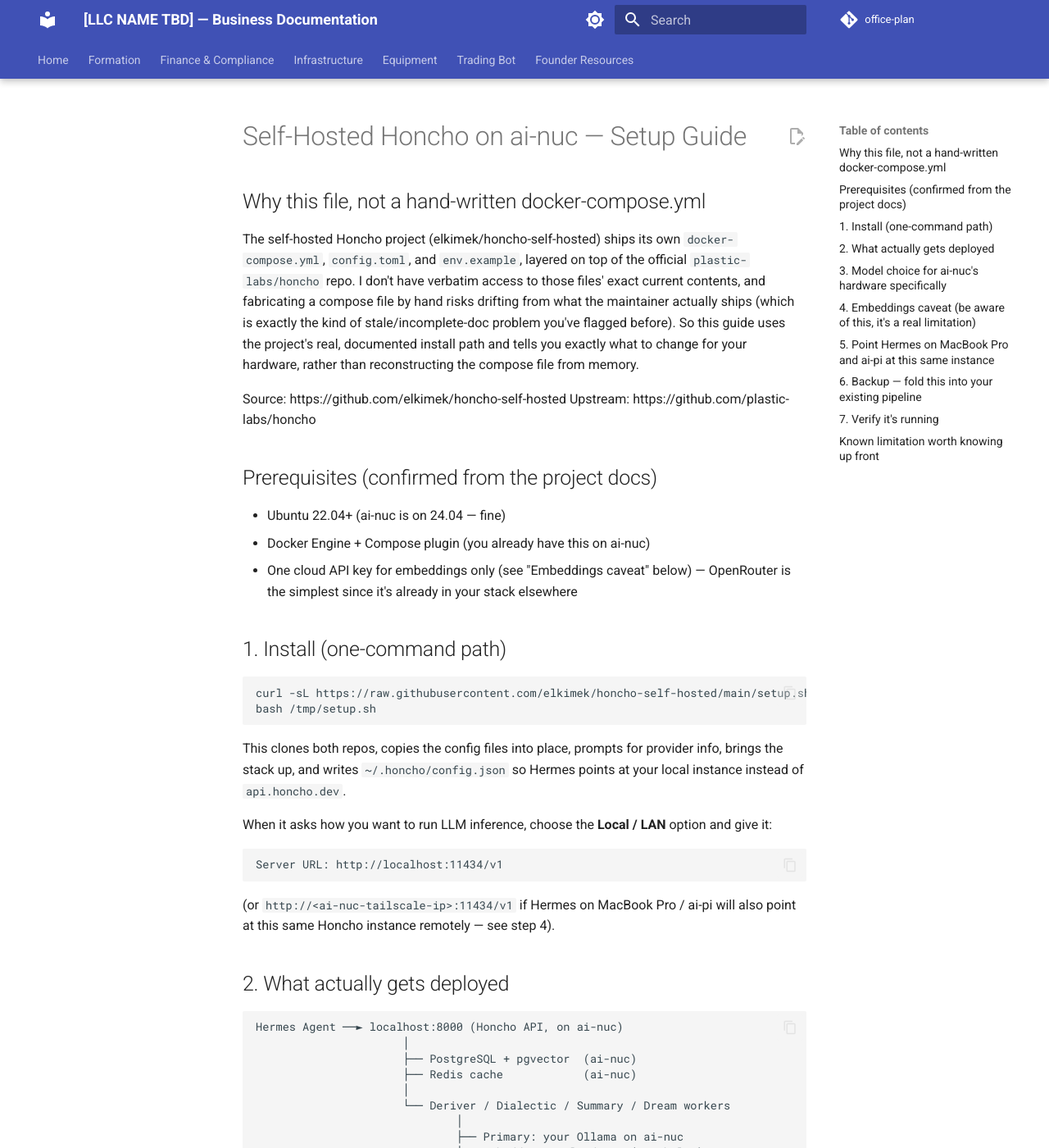
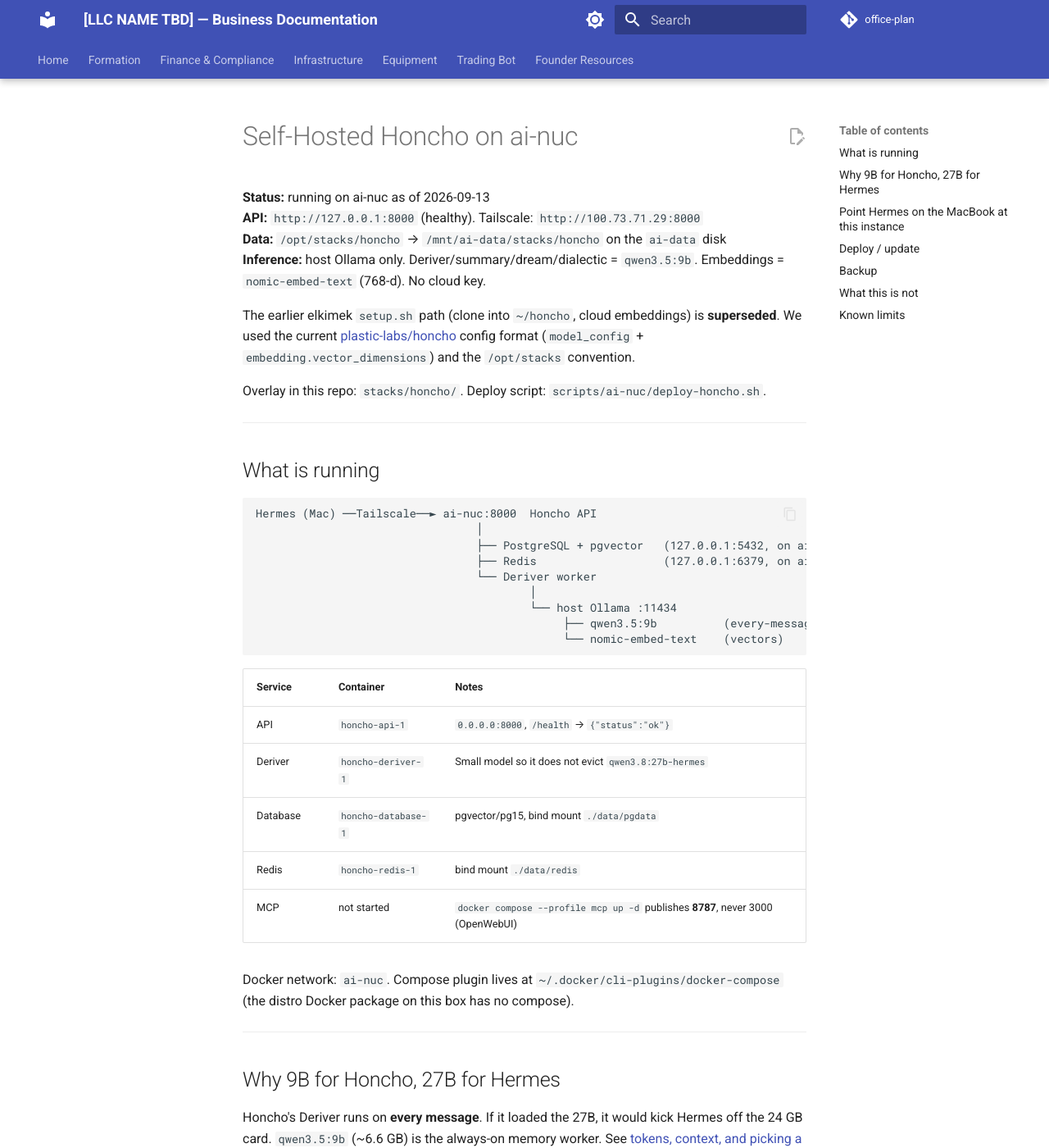
Before and after one commit to bryanwills/office-plan, an MkDocs documentation site: the page built from docs/infrastructure/honcho-ai-nuc-setup.md, in a window 1280 px wide and 1400 px high. Shown: the whole window at 82% size. Built offline with MkDocs 1.6.1 and Material for MkDocs 9.7.7, drawn with Linux system fonts in a browser that asks for light colours; comment, search, counter and statistics services are not loaded; some of the changed text lies outside the part shown.

Commit message:
feat(infra): run Honcho on /opt/stacks with local Ollama memory
Co-authored-by: Cursor <cursoragent@cursor.com>

````diff
--- a/docs/infrastructure/honcho-ai-nuc-setup.md
+++ b/docs/infrastructure/honcho-ai-nuc-setup.md
@@ -1,145 +1,100 @@
-# Self-Hosted Honcho on ai-nuc — Setup Guide
+# Self-Hosted Honcho on ai-nuc
 
-## Why this file, not a hand-written docker-compose.yml
+**Status:** running on ai-nuc as of 2026-09-13
+**API:** `http://127.0.0.1:8000` (healthy). Tailscale: `http://100.73.71.29:8000`
+**Data:** `/opt/stacks/honcho` → `/mnt/ai-data/stacks/honcho` on the `ai-data` disk
+**Inference:** host Ollama only. Deriver/summary/dream/dialectic = `qwen3.5:9b`. Embeddings = `nomic-embed-text` (768-d). No cloud key.
 
-The self-hosted Honcho project (elkimek/honcho-self-hosted) ships its own
-`docker-compose.yml`, `config.toml`, and `env.example`, layered on top of the
-official `plastic-labs/honcho` repo. I don't have verbatim access to those
-files' exact current contents, and fabricating a compose file by hand risks
-drifting from what the maintainer actually ships (which is exactly the kind
-of stale/incomplete-doc problem you've flagged before). So this guide uses
-the project's real, documented install path and tells you exactly what to
-change for your hardware, rather than reconstructing the compose file from
-memory.
+The earlier elkimek `setup.sh` path (clone into `~/honcho`, cloud embeddings) is **superseded**. We used the current [plastic-labs/honcho](https://github.com/plastic-labs/honcho) config format (`model_config` + `embedding.vector_dimensions`) and the `/opt/stacks` convention.
 
-Source: https://github.com/elkimek/honcho-self-hosted
-Upstream: https://github.com/plastic-labs/honcho
+Overlay in this repo: `stacks/honcho/`. Deploy script: `scripts/ai-nuc/deploy-honcho.sh`.
 
-## Prerequisites (confirmed from the project docs)
+---
 
-- Ubuntu 22.04+ (ai-nuc is on 24.04 — fine)
-- Docker Engine + Compose plugin (you already have this on ai-nuc)
-- One cloud API key for embeddings only (see "Embeddings caveat" below) —
-  OpenRouter is the simplest since it's already in your stack elsewhere
+## What is running
 
-## 1. Install (one-command path)
+```
+Hermes (Mac) ──Tailscale──► ai-nuc:8000  Honcho API
+                                 │
+                                 ├── PostgreSQL + pgvector   (127.0.0.1:5432, on ai-data)
+                                 ├── Redis                   (127.0.0.1:6379, on ai-data)
+                                 └── Deriver worker
+                                         │
+                                         └── host Ollama :11434
+                                              ├── qwen3.5:9b          (every-message work)
+                                              └── nomic-embed-text    (vectors)
+```
+
+| Service | Container | Notes |
+|---|---|---|
+| API | `honcho-api-1` | `0.0.0.0:8000`, `/health` → `{"status":"ok"}` |
+| Deriver | `honcho-deriver-1` | Small model so it does not evict `qwen3.8:27b-hermes` |
+| Database | `honcho-database-1` | pgvector/pg15, bind mount `./data/pgdata` |
+| Redis | `honcho-redis-1` | bind mount `./data/redis` |
+| MCP | not started | `docker compose --profile mcp up -d` publishes **8787**, never 3000 (OpenWebUI) |
+
+Docker network: `ai-nuc`. Compose plugin lives at `~/.docker/cli-plugins/docker-compose` (the distro Docker package on this box has no compose).
+
+---
+
+## Why 9B for Honcho, 27B for Hermes
+
+Honcho's Deriver runs on **every message**. If it loaded the 27B, it would kick Hermes off the 24 GB card. `qwen3.5:9b` (~6.6 GB) is the always-on memory worker. See [tokens, context, and picking a model](tokens-context-and-picking-a-model.md).
+
+---
+
+## Point Hermes on the MacBook at this instance
 
 ```bash
-curl -sL https://raw.githubusercontent.com/elkimek/honcho-self-hosted/main/setup.sh -o /tmp/setup.sh
-bash /tmp/setup.sh
+mkdir -p ~/.honcho
+# from the office-plan clone on the Mac:
+cp stacks/honcho/hermes-config.json ~/.honcho/config.json
 ```
 
-This clones both repos, copies the config files into place, prompts for
-provider info, brings the stack up, and writes `~/.honcho/config.json` so
-Hermes points at your local instance instead of `api.honcho.dev`.
+That file already has `"baseUrl": "http://100.73.71.29:8000"`. Start a **new** Hermes session after copying. On ai-nuc itself, `~/.honcho/config.json` points at `http://127.0.0.1:8000`.
 
-When it asks how you want to run LLM inference, choose the **Local / LAN**
-option and give it:
+Model in Hermes stays `qwen3.8:27b-hermes`, context 64000. Honcho does not replace that. It is the filing cabinet, not the desk.
 
-```
-Server URL: http://localhost:11434/v1
+---
+
+## Deploy / update
+
+```bash
+~/office-plan/scripts/ai-nuc/deploy-honcho.sh
 ```
 
-(or `http://<ai-nuc-tailscale-ip>:11434/v1` if Hermes on MacBook Pro / ai-pi
-will also point at this same Honcho instance remotely — see step 4).
+First boot creates pgvector columns at 1536 (Honcho default). The script then runs `scripts/configure_embeddings.py --yes` so they match `nomic-embed-text` (768). Do not skip that if you rebuild the database from scratch.
 
-## 2. What actually gets deployed
-
-```
-Hermes Agent ──► localhost:8000 (Honcho API, on ai-nuc)
-                      │
-                      ├── PostgreSQL + pgvector  (ai-nuc)
-                      ├── Redis cache            (ai-nuc)
-                      │
-                      └── Deriver / Dialectic / Summary / Dream workers
-                              │
-                              ├── Primary: your Ollama on ai-nuc
-                              └── Embeddings: cloud API (see below)
+```bash
+cd /opt/stacks/honcho
+docker compose ps
+docker compose logs -f api deriver
+curl -s http://127.0.0.1:8000/health
 ```
 
-Files land at `~/honcho/` on ai-nuc (docker-compose.yml, config.toml, .env)
-and `~/honcho-self-hosted/` (the config layer you cloned).
+---
 
-## 3. Model choice for ai-nuc's hardware specifically
-
-The project's own guidance for reliable function-calling at self-hosted
-scale:
-
-| Model | Params | Ollama name | Fit for ai-nuc (RTX 3090 Ti, 24GB VRAM) |
-|---|---|---|---|
-| GLM-4.7 Flash | 30B MoE | `glm-4.7-flash` | Good fit — MoE architecture means active params per token are much smaller than 30B, should run comfortably alongside your other Ollama use |
-| Llama 3.3 | 70B | `llama3.3:70b` | Needs ~40GB VRAM for a full GPU load — your single 3090 Ti (24GB) will offload to CPU/RAM, which will be slow for a "steady-state light tier" model |
-
-Given your goal of a small, fast, always-on model for the Deriver (runs on
-every message) plus a heavier model only for hard Dialectic queries and the
-~8-hour Dream consolidation pass, **GLM-4.7-Flash for the light tier is the
-better match** for your single-GPU setup. Pull it first:
+## Backup
 
 ```bash
-ollama pull glm-4.7-flash
+mkdir -p /opt/backups/honcho
+cd /opt/stacks/honcho
+docker compose exec database pg_dump -U postgres postgres \
+  > /opt/backups/honcho/honcho-$(date +%Y%m%d).sql
 ```
 
-If you want a distinct heavier tier for Dialectic (max) and Dream, that's
-where you'd reach for a cloud model via OpenRouter instead of trying to fit
-a 70B model on one 24GB card — set that in `config.toml` per-component (the
-project supports mixing providers per component, e.g. Ollama for Deriver,
-OpenRouter for Dream).
+---
 
-## 4. Embeddings caveat (be aware of this, it's a real limitation)
+## What this is not
 
-Local Ollama generally can't serve embedding models well enough for Honcho's
-semantic search. The project's own docs are direct about this: **you need a
-cloud API key just for embeddings**, even in an otherwise fully local setup.
-This is set in `.env` as `LLM_EMBEDDING_API_KEY` / `LLM_EMBEDDING_BASE_URL` /
-`LLM_EMBEDDING_MODEL` (default `openai/text-embedding-3-small` via
-OpenRouter). Everything else — the actual conversation/observation data —
-still stays on ai-nuc; only the embedding *request content* passes through
-that provider, not the stored memory itself. If that's not acceptable, you
-can disable embeddings entirely and Honcho still works, just without vector
-semantic search (keyword-only recall).
+- Not Buzz. `buzz.bryanwills.dev` is a separate onboarding on the MacBook.
+- Not OpenWebUI chat history. That still lives in the `open-webui` Docker volume until that stack is migrated.
+- Not a 262k context window. Honcho stores observations on disk. The live window is still the GPU desk.
 
-## 5. Point Hermes on MacBook Pro and ai-pi at this same instance
+---
 
-Right now each device's Hermes is siloed. To make ai-nuc's Honcho the shared
-memory backend for all three:
+## Known limits
 
-- On MacBook Pro and ai-pi, edit `~/.honcho/config.json` to point at
-  `http://<ai-nuc-tailscale-ip>:8000` instead of `localhost:8000`
-- Since this traffic stays inside your tailnet, you do **not** need to
-  expose Honcho's port 8000 publicly or put it behind the netcup VPS
-  Traefik — keep it Tailscale-only, unlike OpenWebUI which needs a public
-  bryanwills.dev subdomain
-
-## 6. Backup — fold this into your existing pipeline
-
-The project documents a straightforward Postgres dump:
-
-```bash
-cd ~/honcho
-docker compose exec database pg_dump -U honcho honcho > backup.sql
-```
-
-Rather than a one-off manual step, wire this into the same nightly pattern
-you already run for Oxidized/etckeeper (see your infra-config-backup setup):
-cron this dump on ai-nuc, then push it to the same Forgejo/Azure DevOps
-mirror you already use for config backups, so Honcho's memory data gets the
-same versioned, redundant treatment as everything else.
-
-## 7. Verify it's running
-
-```bash
-docker compose ps
-curl -s http://localhost:8000/openapi.json | head -1
-```
-
-## Known limitation worth knowing up front
-
-Honcho's agents use function calling, which is not compatible with
-end-to-end encryption — the LLM provider (Ollama locally, or your cloud
-embedding provider) sees request content in the clear at inference time,
-even though stored data stays on ai-nuc. Since you're seeding this with
-your neurodivergent-related context from the Claude export, that's worth
-being deliberate about: local Ollama inference keeps that content off any
-third party's servers entirely, which is the strongest argument for doing
-the heavier lift of the local-model route rather than defaulting to a cloud
-provider for the Deriver/Dialectic tiers too.
+- Deriver quality is "good enough local 9B," not Plastic Labs' Neuromancer 8B. Observations will be less sharp. Data stays on the NUC.
+- `USE_AUTH = false`. Port 8000 is on all interfaces. Keep this Tailscale/LAN only until auth is on.
+- Ollama sees request content in the clear at inference time (function calling). Stored rows stay on `ai-data`.
````
Also changed, not shown: PROJECT_STATE.md (+17 -19 lines), docs/infrastructure/stacks/ai-nuc-stacks-setup.md (+3 -2 lines), stacks/honcho/README.md (added, +50 -0 lines), 6 other files.
